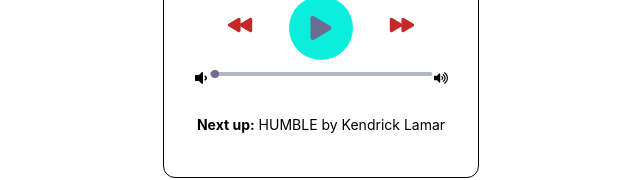
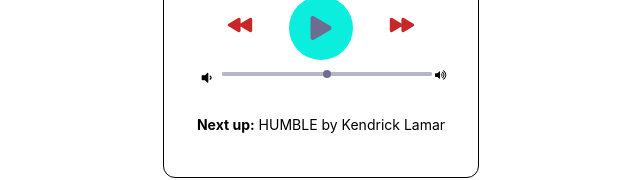
Before and after one commit to Toyfon/Audio-Player, a React (Create React App) app: page / in a window 1280 px wide. Shown: the part 546-726 px from the top of the page, without its empty margins (319-959 px from the left). Built offline with nearby package versions, Linux system fonts and the light colour scheme.

Commit message:
added volume range. fix bugs in app logic

```diff
--- a/src/bll/selectors/player-selectors.ts
+++ b/src/bll/selectors/player-selectors.ts
@@ -4,3 +4,6 @@ import { SongType } from 'types/song-type';
 export const selectSongs = (state: RootStateType): SongType[] => state.player.songs;
 export const selectCurrentSongIndex = (state: RootStateType): number =>
   state.player.currentSongIndex;
+export const selectCurrentTime = (state: RootStateType): number =>
+  state.player.currentTime;
+export const selectDuration = (state: RootStateType): number => state.player.duration;
--- a/src/components/AudioPlayer.module.css
+++ /dev/null
@@ -1,154 +0,0 @@
-.audioPlayer {
-    --primary: #6d6d92;
-    --secondary: #2e2d29;
-    --roundedCorner: 10px;
-
-    align-items: center;
-    display: flex;
-    width: 700px;
-}
-
-.forwardBackWard {
-    background: none;
-    border: none;
-    display: flex;
-    align-items: center;
-    font-family: monospace;
-    font-size: 16px;
-    cursor: pointer;
-}
-
-.forwardBackWard:hover {
-    color: var(--primary);
-}
-
-.playPause {
-    display: flex;
-    justify-content: center;
-    align-items: center;
-    background: var(--primary);
-    border: none;
-    border-radius: 50%;
-    width: 75px;
-    height: 75px;
-    font-size: 32px;
-    color: var(--secondary)
-}
-
-.play {
-    position: relative;
-    left: 5px;
-}
-
-.currentTime,
-.duration {
-    font-family: monospace;
-    font-size: 16px;
-}
-
-.currentTime {
-    margin-left: 25px;
-}
-
-.progressBar {
-    --bar-bg: #b4b7c3;
-    --seek-before-width: 0;
-    --seek-before-color: #828da3;
-    --knobby: #6d6d92;
-    --selectedKnobby: #0beede;
-
-    appearance: none;
-    background: var(--bar-bg);
-    border-radius: var(--roundedCorner);
-    position: relative;
-    width: 100%;
-    height: 11px;
-    outline: none;
-    cursor: pointer;
-}
-
-.progressBar::-webkit-slider-runnable-track {
-    background: var(--bar-bg);
-    border-radius: var(--roundedCorner);
-    position: relative;
-    width: 100%;
-    height: 11px;
-    outline: none;
-}
-
-.progressBar::-moz-range-track {
-    background: var(--bar-bg);
-    border-radius: var(--roundedCorner);
-    position: relative;
-    width: 100%;
-    height: 11px;
-    outline: none;
-}
-
-.progressBar::-moz-focus-outer {
-    border: 0
-}
-
-/*progress-bar - Chrome and Safari*/
-.progressBar::before {
-    content: '';
-    height: 11px;
-    width: var(--seek-before-width);
-    background-color: var(--seek-before-color);
-    border-top-left-radius: var(--roundedCorner);
-    border-bottom-left-radius: var(--roundedCorner);
-    position: absolute;
-    top: 0;
-    left: 0;
-    z-index: 2;
-    cursor: pointer;
-}
-
-
-/*progress-bar - firefox*/
-.progressBar::-moz-range-progress {
-    background-color: var(--seek-before-color);
-    border-top-left-radius: var(--roundedCorner);
-    border-bottom-left-radius: var(--roundedCorner);
-    height: 11px;
-}
-
-/*knobby - chrome and safari*/
-.progressBar::-webkit-slider-thumb {
-    -webkit-appearance: none;
-    height: 15px;
-    width: 15px;
-    border-radius: 50%;
-    border: none;
-    background-color: var(--knobby);
-    cursor: pointer;
-    position: relative;
-    margin: -2px 0 0 0;
-    z-index: 3;
-    box-sizing: border-box;
-}
-
-/*knobby while dragging - chrome and safari*/
-.progressBar:active::-webkit-slider-thumb {
-    transform: scale(1.2);
-    background: var(--selectedKnobby);
-}
-
-/*knobby - firefox*/
-.progressBar::-moz-range-thumb {
-    height: 15px;
-    width: 15px;
-    border-radius: 50%;
-    border: transparent;
-    background-color: var(--knobby);
-    cursor: pointer;
-    position: relative;
-    z-index: 3;
-    box-sizing: border-box;
-}
-
-/*knobby while dragging - firefox*/
-.progressBar:active::-moz-range-thumb {
-    transform: scale(1.2);
-    background: var(--selectedKnobby);
-}
--- a/src/components/Player/Player.tsx
+++ b/src/components/Player/Player.tsx
@@ -1,4 +1,4 @@
-import { FC, useState, useRef } from 'react';
+import { FC, memo, useRef } from 'react';
 
 import { useSelector } from 'react-redux';
 
@@ -13,16 +13,12 @@ type PlayerType = {
   nextSongIndex: number;
 };
 
-export const Player: FC<PlayerType> = ({
-  currentSongIndex,
-  setCurrentSongIndex,
-  nextSongIndex,
-}) => {
+export const Player: FC<PlayerType> = memo(
+  ({ currentSongIndex, setCurrentSongIndex, nextSongIndex }) => {
     const songs = useSelector(selectSongs);
-  const [isPlaying, setIsPlaying] = useState<boolean>(false);
-  const audioEl = useRef<HTMLAudioElement>(null!);
+    const audioEl = useRef<HTMLAudioElement>(new Audio(songs[currentSongIndex].src));
 
-  console.log(audioEl);
+    console.log(songs);
 
     const skipSong = (forwards: boolean = true): void => {
       if (forwards) {
@@ -46,23 +42,29 @@ export const Player: FC<PlayerType> = ({
       }
     };
 
+    // const playNextSong = (): void => {
+    //   // eslint-disable-next-line no-alert
+    //   alert('следующий трек');
+    // };
+
     return (
       <div className={styles.player}>
-      <audio preload="metadata" ref={audioEl} src={songs[currentSongIndex].src}>
+        <audio
+          preload="metadata"
+          ref={audioEl}
+          src={songs[currentSongIndex].src}
+          // onEnded={playNextSong}
+        >
           <track kind="captions" />
         </audio>
         <h4>Playing now</h4>
         <PlayerDetails song={songs[currentSongIndex]} />
-      <PlayerControls
-        isPlaying={isPlaying}
-        setIsPlaying={setIsPlaying}
-        skipSong={skipSong}
-        audioEl={audioEl}
-      />
+        <PlayerControls skipSong={skipSong} audioEl={audioEl} />
         <p>
           <strong>Next up:</strong> {songs[nextSongIndex].title} by{' '}
           {songs[nextSongIndex].artist}
         </p>
       </div>
     );
-};
+  },
+);
--- a/src/components/PlayerControls/PlayerControls.module.css
+++ b/src/components/PlayerControls/PlayerControls.module.css
@@ -159,3 +159,11 @@
     display: flex;
     justify-content: space-between;
 }
+
+.volumeButton {
+    height: 10px;
+    cursor: pointer;
+    border: none;
+    outline: none;
+    background-color: inherit;
+}
--- a/src/components/PlayerControls/PlayerControls.tsx
+++ b/src/components/PlayerControls/PlayerControls.tsx
@@ -1,34 +1,47 @@
-import { FC, MutableRefObject, useEffect, useRef, useState } from 'react';
+import {
+  ChangeEvent,
+  FC,
+  memo,
+  MutableRefObject,
+  useEffect,
+  useRef,
+  useState,
+} from 'react';
 
-import { FaPlay, FaPause, FaVolumeDown, FaVolumeUp } from 'react-icons/fa';
+import { FaPlay, FaPause, FaVolumeDown, FaVolumeUp, FaVolumeMute } from 'react-icons/fa';
 import { IoPlayForward, IoPlayBack } from 'react-icons/io5';
+import { useDispatch, useSelector } from 'react-redux';
 
+import { setCurrentTime, setDuration } from 'bll/player-slice';
+import { selectCurrentTime, selectDuration } from 'bll/selectors/player-selectors';
 import styles from 'components/PlayerControls/PlayerControls.module.css';
 import { calculateTime } from 'utils/calculateTimeUtil';
 
 type PlayerControlsType = {
-  isPlaying: boolean;
-  setIsPlaying: (isPlaying: boolean) => void;
   skipSong: (forwards: boolean) => void;
   audioEl: MutableRefObject<HTMLAudioElement>;
 };
 
-export const PlayerControls: FC<PlayerControlsType> = ({
-  skipSong,
-  isPlaying,
-  setIsPlaying,
-  audioEl,
-}) => {
-  const [currentTime, setCurrentTime] = useState<number>(0);
-  const [duration, setDuration] = useState<number>(0);
+export const PlayerControls: FC<PlayerControlsType> = memo(({ skipSong, audioEl }) => {
+  const currentTime = useSelector(selectCurrentTime);
+  const duration = useSelector(selectDuration);
+
+  const [isPlaying, setIsPlaying] = useState<boolean>(false);
+  const [isMuted, setIsMuted] = useState<boolean>(false);
+  const [volumeValue, setVolumeValue] = useState<number>(0.5);
+
   const progressBarRef = useRef<HTMLInputElement>(null!);
   const animationRef = useRef<number | undefined>(undefined);
 
+  const audio = audioEl.current;
+
+  const dispatch = useDispatch();
+
   useEffect(() => {
-    const seconds = Math.floor(audioEl.current.duration);
-    setDuration(seconds);
+    const seconds = Math.floor(audio.duration);
+    dispatch(setDuration(seconds));
     progressBarRef.current.max = String(seconds);
-  }, [audioEl?.current?.onloadedmetadata, audioEl?.current?.readyState]);
+  }, [audio?.onloadedmetadata, audio?.readyState]);
 
   useEffect(() => {
     if (currentTime === duration) {
@@ -43,15 +56,15 @@ export const PlayerControls: FC<PlayerControlsType> = ({
       // @ts-ignore
       `${(progressBarRef.current.value / duration) * 100}%`,
     );
-    setCurrentTime(Number(progressBarRef.current.value));
+    dispatch(setCurrentTime(Number(progressBarRef.current.value)));
   };
   const changeRange = (): void => {
-    audioEl.current.currentTime = Number(progressBarRef.current.value);
+    audio.currentTime = Number(progressBarRef.current.value);
     changePlayerCurrentTime();
   };
 
   const whilePlaying = (): void => {
-    progressBarRef.current.value = String(audioEl.current.currentTime);
+    progressBarRef.current.value = String(audio.currentTime);
     changePlayerCurrentTime();
     animationRef.current = requestAnimationFrame(whilePlaying);
   };
@@ -60,13 +73,28 @@ export const PlayerControls: FC<PlayerControlsType> = ({
     const prevValue = isPlaying;
     setIsPlaying(!prevValue);
     if (!prevValue) {
-      audioEl.current.play();
+      audio.play();
       animationRef.current = requestAnimationFrame(whilePlaying);
     } else {
-      audioEl.current.pause();
+      audio.pause();
       if (typeof animationRef.current === 'number') {
         cancelAnimationFrame(animationRef.current);
       }
+    }
+  };
+
+  const changeVolume = (e: ChangeEvent<HTMLInputElement>): void => {
+    setVolumeValue(+e.currentTarget.value);
+    audio.volume = Number(e.currentTarget.value);
+    console.log(audio.volume);
+  };
+
+  const muteVolume = (): void => {
+    setIsMuted(!isMuted);
+    if (!isMuted) {
+      audio.volume = 0;
+    } else {
+      audio.volume = 0.5;
     }
   };
   return (
@@ -101,10 +129,20 @@ export const PlayerControls: FC<PlayerControlsType> = ({
         </button>
       </div>
       <div className={styles.volumeBlock}>
-        <FaVolumeDown />
-        <input type="range" defaultValue=".3" className={styles.progressBar} />
-        <FaVolumeUp />
+        <button className={styles.volumeButton} type="button" onClick={muteVolume}>
+          {isMuted ? <FaVolumeMute /> : <FaVolumeDown />}
+        </button>
+        <input
+          type="range"
+          className={styles.progressBar}
+          min="0"
+          max="1"
+          step="0.001"
+          value={volumeValue}
+          onChange={changeVolume}
+        />
+        <FaVolumeUp className={styles.volumeButton} />
       </div>
     </div>
   );
-};
+});
--- a/src/components/PlayerDetails/PlayerDetails.tsx
+++ b/src/components/PlayerDetails/PlayerDetails.tsx
@@ -1,4 +1,4 @@
-import { FC } from 'react';
+import { FC, memo } from 'react';
 
 import styles from 'components/PlayerDetails/playerDetails.module.css';
 import { SongType } from 'types/song-type';
@@ -7,7 +7,7 @@ type PlayerDetailsType = {
   song: SongType;
 };
 
-export const PlayerDetails: FC<PlayerDetailsType> = ({ song }) => (
+export const PlayerDetails: FC<PlayerDetailsType> = memo(({ song }) => (
   <div className={styles.player_details}>
     <div className={styles.details_img}>
       <img src={song.img_src} alt="track cover" />
@@ -15,4 +15,4 @@ export const PlayerDetails: FC<PlayerDetailsType> = ({ song }) => (
     <h3 className={styles.details_title}>{song.title}</h3>
     <h4 className={styles.details_artist}>{song.artist}</h4>
   </div>
-);
+));
```
Also changed, not shown: src/bll/player-slice.ts (+12 -9 lines), src/components/AudioPlayer.tsx (deleted, +0 -117 lines), public/images/valentina.jpg (deleted), 1 other file (tests, documents, lock files or other folders). Lines whose indentation alone changed are shown as unchanged.
